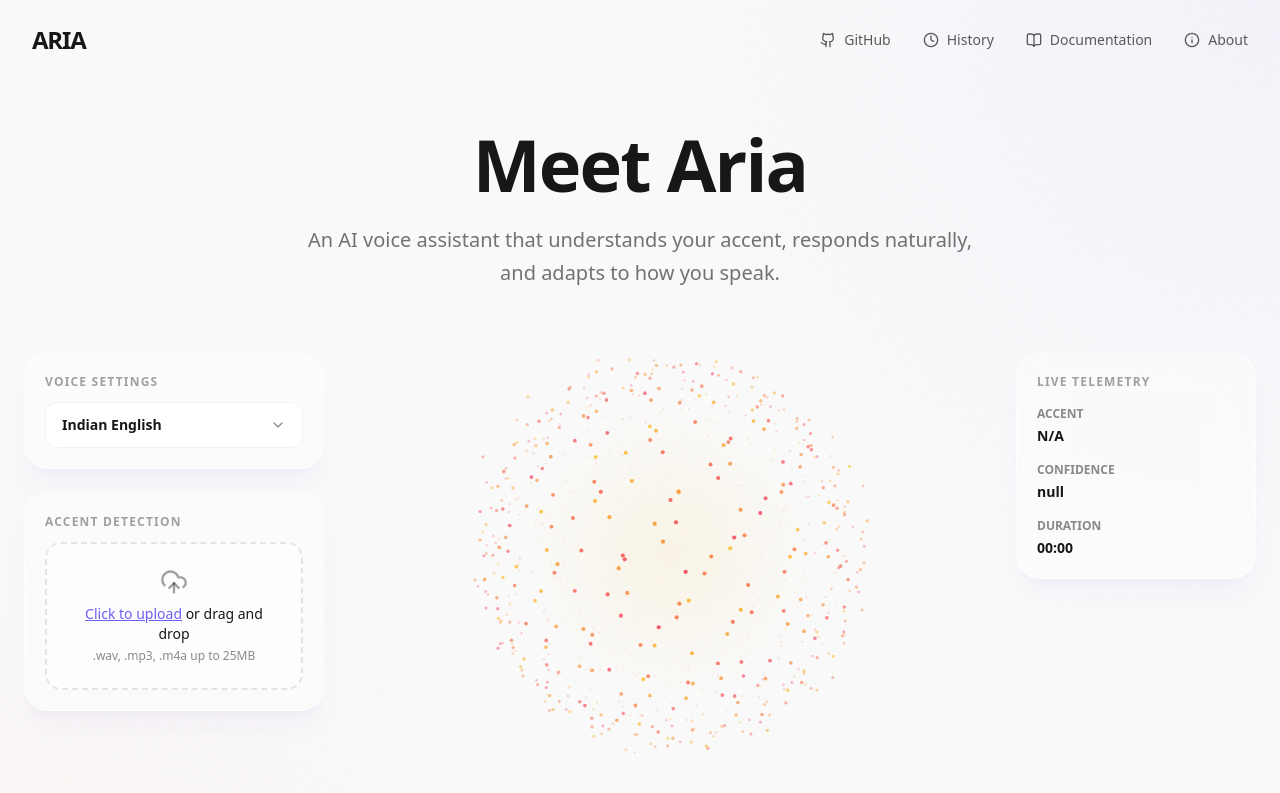
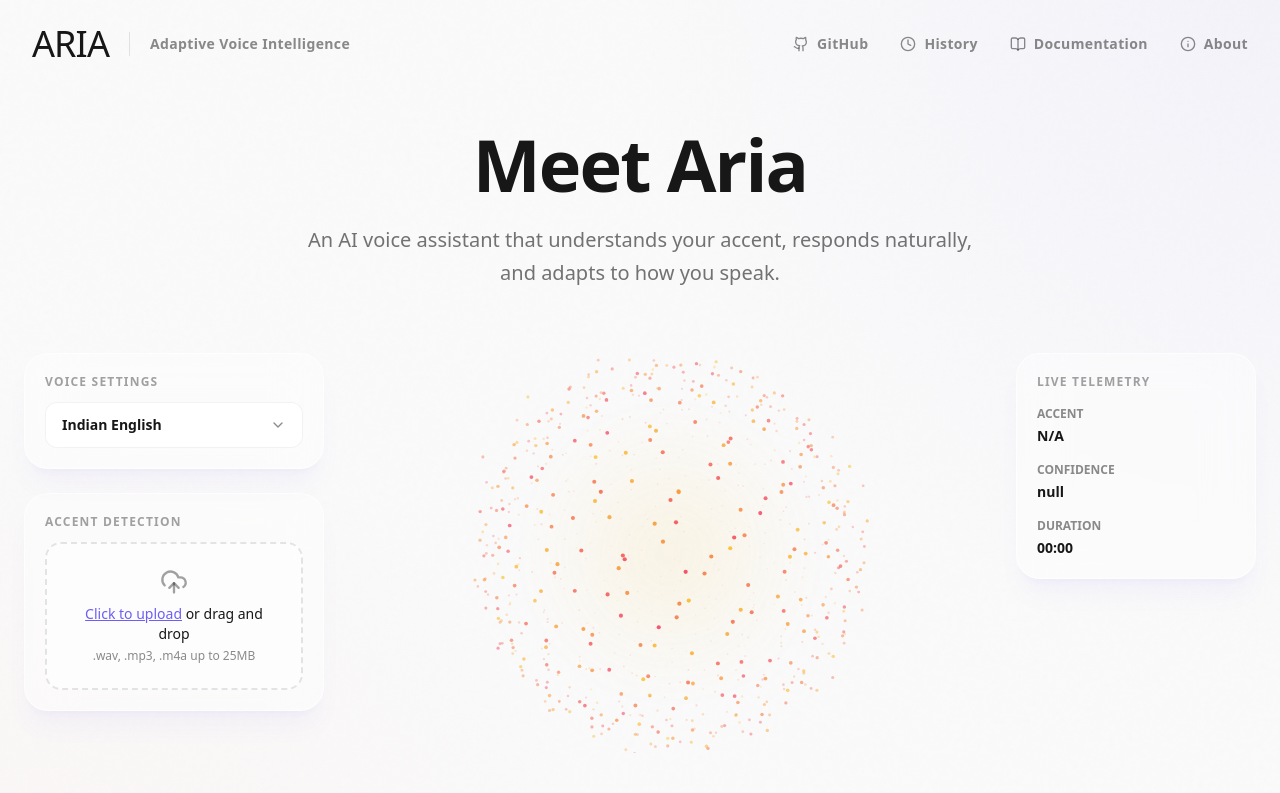
Before and after one commit to madhav14185121/Multi-Accent-Voice-Testing-Agent, a Next.js app in the folder frontend/: page / in a window 1280 px wide. Shown: the top 793 px of the page. Built offline with nearby package versions, Linux system fonts and the light colour scheme.

Commit message:
style: update Navbar branding and history button

```diff
--- a/frontend/src/components/Navbar.tsx
+++ b/frontend/src/components/Navbar.tsx
@@ -4,23 +4,39 @@ import React from "react";
 import { motion } from "framer-motion";
 import { BookOpen, Info, Clock } from "lucide-react";
 
-export const Navbar = React.memo(function Navbar() {
+interface NavbarProps {
+  onOpenHistory?: () => void;
+}
+
+export const Navbar = React.memo(function Navbar({ onOpenHistory }: NavbarProps) {
   return (
     <motion.nav
       initial={{ opacity: 0, y: -20 }}
       animate={{ opacity: 1, y: 0 }}
       transition={{ duration: 0.8, ease: "easeOut" }}
-      className="w-full flex justify-between items-center px-8 py-6 max-w-7xl mx-auto absolute top-0 z-50 left-0 right-0"
+      className="w-full flex justify-between items-center px-8 py-6 max-w-[1600px] mx-auto absolute top-0 z-50 left-0 right-0"
     >
-      <a href="/" className="text-2xl font-semibold tracking-tighter text-foreground hover:text-accent-purple transition-colors">
-        ARIA
-      </a>
-      <div className="hidden md:flex items-center gap-8 text-sm font-medium text-foreground/70">
+      <div className="flex items-center gap-4">
+        <a href="/" className="text-4xl font-normal tracking-tight text-foreground hover:text-accent-purple transition-colors">
+          ARIA
+        </a>
+        <div className="hidden sm:block h-6 w-px bg-foreground/10 mx-1"></div>
+        <span className="hidden sm:block text-sm font-semibold text-foreground/50 tracking-wide">
+          Adaptive Voice Intelligence
+        </span>
+      </div>
+
+      <div className="hidden md:flex items-center gap-8 text-sm font-bold tracking-wide text-foreground/50">
         <a href="https://github.com/madhav14185121/Multi-Accent-Voice-Testing-Agent" target="_blank" rel="noopener noreferrer" className="hover:text-accent-purple transition-colors flex items-center gap-2">
           <svg xmlns="http://www.w3.org/2000/svg" width="16" height="16" viewBox="0 0 24 24" fill="none" stroke="currentColor" strokeWidth="2" strokeLinecap="round" strokeLinejoin="round"><path d="M15 22v-4a4.8 4.8 0 0 0-1-3.2c3 0 6-2 6-5.5.08-1.25-.27-2.48-1-3.5.28-1.15.28-2.35 0-3.5 0 0-1 0-3 1.5-2.64-.5-5.36-.5-8 0C6 2 5 2 5 2c-.3 1.15-.3 2.35 0 3.5A5.403 5.403 0 0 0 4 9c0 3.5 3 5.5 6 5.5-.39.49-.68 1.05-.85 1.65-.17.6-.22 1.23-.15 1.85v4"/><path d="M9 18c-4.51 2-5-2-7-2"/></svg>
           GitHub
         </a>
-        <a href="/history" className="hover:text-accent-purple transition-colors flex items-center gap-2"><Clock size={16} /> History</a>
+        <button
+          onClick={onOpenHistory}
+          className="hover:text-accent-purple transition-colors flex items-center gap-2 focus:outline-none"
+        >
+          <Clock size={16} /> History
+        </button>
         <a href="#" className="hover:text-accent-purple transition-colors flex items-center gap-2"><BookOpen size={16} /> Documentation</a>
         <a href="#" className="hover:text-accent-purple transition-colors flex items-center gap-2"><Info size={16} /> About</a>
       </div>
```
